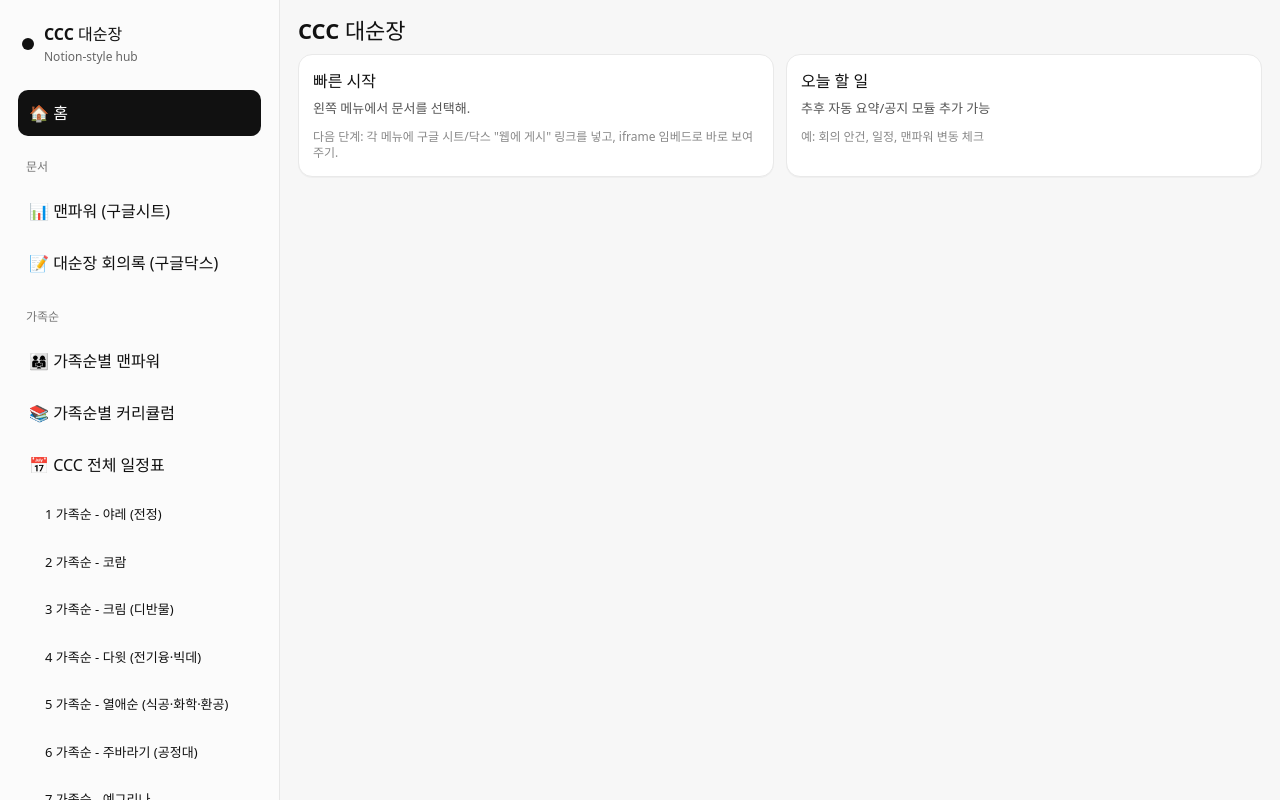
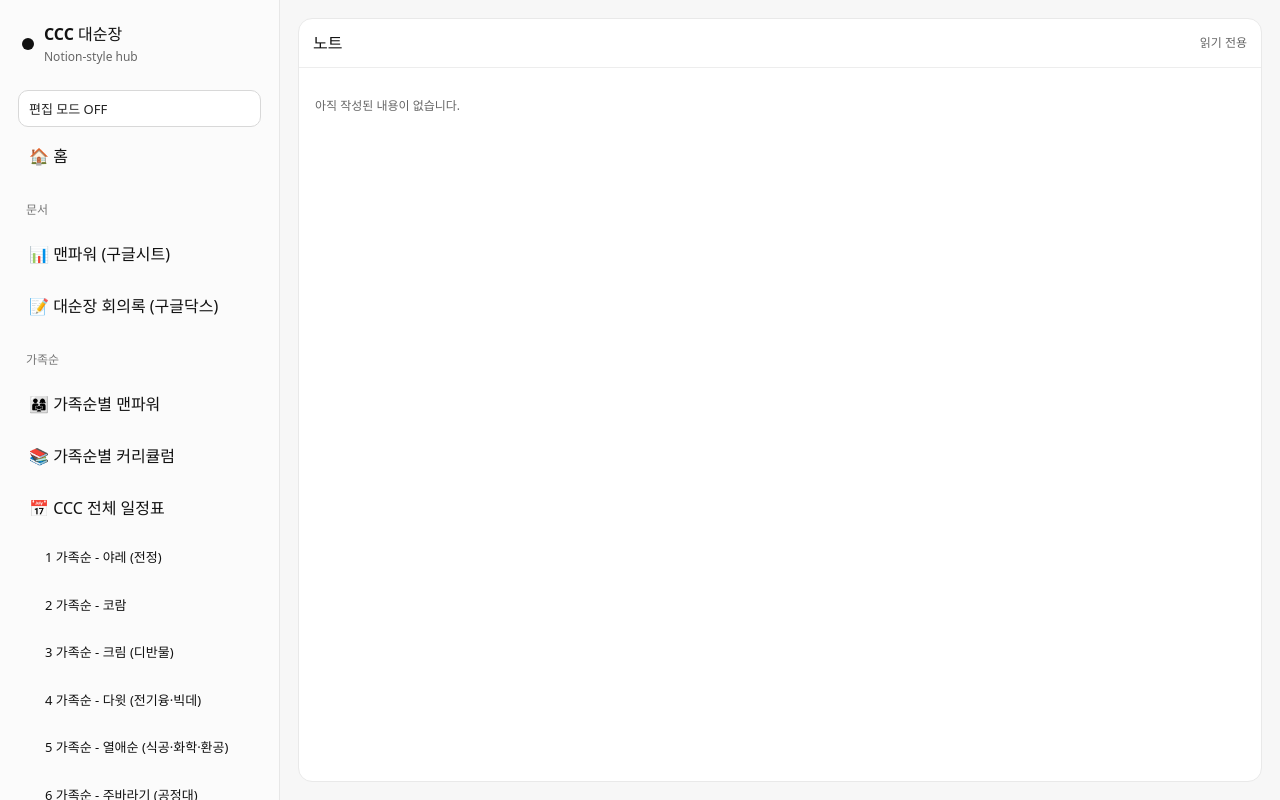
Before and after one commit to whtjddbs0928-boop/ccc-app, a React (Vite) app: page /notes/1 in a window 1280 px wide. Before the commit this address led to /. Built offline with nearby package versions, Linux system fonts and the light colour scheme.

Commit message:
enable in-app editing system

```diff
--- a/src/App.jsx
+++ b/src/App.jsx
@@ -1,5 +1,5 @@
 import { Routes, Route, NavLink, Navigate, useParams, useLocation } from "react-router-dom";
-import { useEffect, useMemo, useState } from "react";
+import { useEffect, useState } from "react";
 import { DocHub } from "./components/Dochub";
 import {
   CCC_CALENDAR_EMBED_URL,
@@ -8,6 +8,7 @@ import {
   MINUTES_EMBED_URL,
 } from "./config/docs";
 import { ManpowerPage } from "./pages/Manpower";
+import { NotePage } from "./pages/NotePage";
 
 const FAMILY_GROUPS_INITIAL = [
   {
@@ -96,17 +97,32 @@ const FAMILY_GROUPS_INITIAL = [
   },
 ];
 
-// ✅ 여기 URL만 나중에 너 구글 문서/시트 링크로 바꾸면 됨
-const PAGES = [
-  { key: "manpower", label: "📊 맨파워 (구글시트)", path: "/manpower", type: "link", url: "https://docs.google.com/spreadsheets/" },
-  { key: "minutes", label: "📝 대순장 회의록 (구글닥스)", path: "/minutes", type: "link", url: MINUTES_EDIT_URL },
-  { key: "family", label: "👨‍👩‍👧 가족순별 맨파워", path: "/family", type: "placeholder" },
-  { key: "curriculum", label: "📚 가족순별 커리큘럼", path: "/curriculum", type: "placeholder" },
-  { key: "schedule", label: "📅 CCC 전체 일정표", path: "/schedule", type: "placeholder" },
-  { key: "bridge", label: "🌉 기능순 - 브릿지순", path: "/teams/bridge", type: "placeholder" },
-  { key: "tongtong", label: "🕊 기능순 - 통통순(통일순)", path: "/teams/tongtong", type: "placeholder" },
-  { key: "praise", label: "🎶 기능순 - 찬양순", path: "/teams/praise", type: "placeholder" },
+const EDIT_MODE_KEY = "ccc-edit-mode";
+const PAGES_STORAGE_KEY = "ccc-pages-v1";
+const FAMILY_GROUPS_STORAGE_KEY = "ccc-family-groups-v1";
+
+const PAGES_INITIAL = [
+  { id: "manpower", title: "📊 맨파워 (구글시트)", path: "/manpower", type: "link", fixed: true },
+  { id: "minutes", title: "📝 대순장 회의록 (구글닥스)", path: "/minutes", type: "link", fixed: true },
+  { id: "family", title: "👨‍👩‍👧 가족순별 맨파워", path: "/family", type: "placeholder", fixed: true },
+  { id: "curriculum", title: "📚 가족순별 커리큘럼", path: "/curriculum", type: "placeholder", fixed: true },
+  { id: "schedule", title: "📅 CCC 전체 일정표", path: "/schedule", type: "placeholder", fixed: true },
+  { id: "bridge", title: "🌉 기능순 - 브릿지순", path: "/teams/bridge", type: "placeholder", fixed: true },
+  { id: "tongtong", title: "🕊 기능순 - 통통순(통일순)", path: "/teams/tongtong", type: "placeholder", fixed: true },
+  { id: "praise", title: "🎶 기능순 - 찬양순", path: "/teams/praise", type: "placeholder", fixed: true },
 ];
+
+function readLocalStorageJSON(key, fallbackValue) {
+  try {
+    const saved = window.localStorage.getItem(key);
+    if (!saved) {
+      return fallbackValue;
+    }
+    return JSON.parse(saved);
+  } catch {
+    return fallbackValue;
+  }
+}
 
 function PageFrame({ title, children }) {
   return (
@@ -115,29 +131,6 @@ function PageFrame({ title, children }) {
         <h1 className="pageTitle">{title}</h1>
       </div>
       <div className="pageBody">{children}</div>
-    </div>
-  );
-}
-
-function LinkCard({ url }) {
-  const hostname = useMemo(() => {
-    try {
-      return new URL(url).hostname;
-    } catch {
-      return url;
-    }
-  }, [url]);
-
-  return (
-    <div className="card">
-      <div className="cardTitle">외부 문서</div>
-      <div className="cardSub">{hostname}</div>
-      <a className="cardBtn" href={url} target="_blank" rel="noreferrer">
-        열기 →
-      </a>
-      <div className="cardHint">
-        * iOS 사파리에서 구글 문서/시트 임베드는 권한/쿠키 설정에 따라 로그인 팝업이 뜰 수 있어.
-      </div>
     </div>
   );
 }
@@ -167,26 +160,17 @@ function MinutesPage() {
   );
 }
 
-function FamilyGroupPage({ groups, onUpdateGroup }) {
+function FamilyGroupPage({ groups, onUpdateGroup, editMode }) {
   const { groupId } = useParams();
   const group = groups.find((g) => g.id === groupId);
 
   const [editing, setEditing] = useState(false);
+  const [groupTitle, setGroupTitle] = useState(group?.title ?? "");
   const [leader, setLeader] = useState(group?.leader ?? "");
   const [subLeadersText, setSubLeadersText] = useState(group?.subLeaders.join(", ") ?? "");
   const [membersBlock1, setMembersBlock1] = useState(group?.membersBlock1 ?? "");
   const [membersBlock2, setMembersBlock2] = useState(group?.membersBlock2 ?? "");
   const [notesText, setNotesText] = useState((group?.notes ?? []).join("\n"));
-
-  useEffect(() => {
-    if (!group) return;
-    setEditing(false);
-    setLeader(group.leader);
-    setSubLeadersText(group.subLeaders.join(", "));
-    setMembersBlock1(group.membersBlock1);
-    setMembersBlock2(group.membersBlock2);
-    setNotesText((group.notes ?? []).join("\n"));
-  }, [groupId, group]);
 
   if (!group) {
     return <Navigate to="/family" replace />;
@@ -203,6 +187,7 @@ function FamilyGroupPage({ groups, onUpdateGroup }) {
       .filter(Boolean);
 
     onUpdateGroup(group.id, {
+      title: groupTitle.trim() || group.title,
       leader: leader.trim() || group.leader,
       subLeaders,
       membersBlock1: membersBlock1.trim(),
@@ -214,6 +199,19 @@ function FamilyGroupPage({ groups, onUpdateGroup }) {
 
   return (
     <PageFrame title={group.title}>
+      <div className="card">
+        <div className="cardSub">이름</div>
+        {editing ? (
+          <input
+            value={groupTitle}
+            onChange={(e) => setGroupTitle(e.target.value)}
+            style={{ width: "100%", marginTop: 4, padding: 8, borderRadius: 8, border: "1px solid #ddd" }}
+          />
+        ) : (
+          <div style={{ marginTop: 8 }}>{group.title}</div>
+        )}
+      </div>
+
       <div className="card">
         <div className="cardSub">리더십</div>
         {editing ? (
@@ -295,14 +293,15 @@ function FamilyGroupPage({ groups, onUpdateGroup }) {
       </div>
 
       <div style={{ display: "flex", gap: 8, marginTop: 4 }}>
-        {editing ? (
+        {editMode &&
+          (editing ? (
             <>
               <button onClick={() => setEditing(false)}>취소</button>
               <button onClick={handleSave}>저장</button>
             </>
           ) : (
             <button onClick={() => setEditing(true)}>편집</button>
-        )}
+          ))}
       </div>
     </PageFrame>
   );
@@ -329,7 +328,87 @@ function Home() {
   );
 }
 
-function Sidebar({ onNavigate, familyGroups }) {
+function Sidebar({
+  onNavigate,
+  familyGroups,
+  pages,
+  editMode,
+  onToggleEditMode,
+  onRenamePage,
+  onAddCategory,
+}) {
+  const [editingPageId, setEditingPageId] = useState(null);
+  const [editingTitle, setEditingTitle] = useState("");
+
+  const documentPageIds = ["manpower", "minutes"];
+  const familyPageIds = ["family", "curriculum", "schedule"];
+  const teamPageIds = ["bridge", "tongtong", "praise"];
+
+  const documentPages = pages.filter((page) => documentPageIds.includes(page.id));
+  const familyPages = pages.filter((page) => familyPageIds.includes(page.id));
+  const teamPages = pages.filter((page) => teamPageIds.includes(page.id));
+  const notePages = pages.filter((page) => page.type === "note");
+
+  const beginRename = (page) => {
+    setEditingPageId(page.id);
+    setEditingTitle(page.title);
+  };
+
+  const commitRename = (page) => {
+    const nextTitle = editingTitle.trim() || page.title;
+    onRenamePage(page.id, nextTitle);
+    setEditingPageId(null);
+    setEditingTitle("");
+  };
+
+  const renderPageLink = (page, extraClassName = "") => (
+    <div className="navItemRow" key={page.id}>
+      <NavLink
+        to={page.path}
+        className={({ isActive }) => "navItem" + (extraClassName ? ` ${extraClassName}` : "") + (isActive ? " active" : "")}
+        onClick={onNavigate}
+      >
+        {editingPageId === page.id ? (
+          <input
+            className="navTitleInput"
+            value={editingTitle}
+            autoFocus
+            onClick={(e) => e.preventDefault()}
+            onChange={(e) => setEditingTitle(e.target.value)}
+            onBlur={() => commitRename(page)}
+            onKeyDown={(e) => {
+              if (e.key === "Enter") {
+                e.preventDefault();
+                commitRename(page);
+              }
+              if (e.key === "Escape") {
+                e.preventDefault();
+                setEditingPageId(null);
+                setEditingTitle("");
+              }
+            }}
+          />
+        ) : (
+          page.title
+        )}
+      </NavLink>
+      {editMode && (
+        <button
+          type="button"
+          className="navEditBtn"
+          aria-label={`${page.title} 이름 수정`}
+          onClick={(e) => {
+            e.preventDefault();
+            e.stopPropagation();
+            beginRename(page);
+          }}
+        >
+          ✎
+        </button>
+      )}
+    </div>
+  );
+
   return (
     <aside className="sidebar">
       <div className="brand">
@@ -341,23 +420,19 @@ function Sidebar({ onNavigate, familyGroups }) {
       </div>
 
       <nav className="nav">
+        <button type="button" className="editModeToggle" onClick={onToggleEditMode}>
+          {editMode ? "편집 모드 ON" : "편집 모드 OFF"}
+        </button>
+
         <NavLink to="/" end className={({ isActive }) => "navItem" + (isActive ? " active" : "")} onClick={onNavigate}>
           🏠 홈
         </NavLink>
 
         <div className="navSection">문서</div>
-        {PAGES.slice(0, 2).map((p) => (
-          <NavLink key={p.key} to={p.path} className={({ isActive }) => "navItem" + (isActive ? " active" : "")} onClick={onNavigate}>
-            {p.label}
-          </NavLink>
-        ))}
+        {documentPages.map((page) => renderPageLink(page))}
 
         <div className="navSection">가족순</div>
-        {PAGES.slice(2, 5).map((p) => (
-          <NavLink key={p.key} to={p.path} className={({ isActive }) => "navItem" + (isActive ? " active" : "")} onClick={onNavigate}>
-            {p.label}
-          </NavLink>
-        ))}
+        {familyPages.map((page) => renderPageLink(page))}
         {familyGroups.map((g) => (
           <NavLink
             key={g.id}
@@ -370,38 +445,66 @@ function Sidebar({ onNavigate, familyGroups }) {
         ))}
 
         <div className="navSection">기능순</div>
-        {PAGES.slice(5).map((p) => (
-          <NavLink key={p.key} to={p.path} className={({ isActive }) => "navItem" + (isActive ? " active" : "")} onClick={onNavigate}>
-            {p.label}
-          </NavLink>
-        ))}
+        {teamPages.map((page) => renderPageLink(page))}
+
+        {notePages.length > 0 && <div className="navSection">노트</div>}
+        {notePages.map((page) => renderPageLink(page))}
       </nav>
 
       <div className="sidebarFooter">
         <div className="small">v0.1</div>
         <div className="small">PWA • iPhone Safari</div>
       </div>
+      {editMode && (
+        <div>
+          <button type="button" className="sidebarAddBtn" onClick={onAddCategory}>
+            + 카테고리 추가
+          </button>
+        </div>
+      )}
     </aside>
   );
 }
 
+function getPageTitleByPath(pages, path, fallbackTitle) {
+  const found = pages.find((page) => page.path === path);
+  return found?.title ?? fallbackTitle;
+}
+
 export default function App() {
   const [mobileOpen, setMobileOpen] = useState(false);
+  const [editMode, setEditMode] = useState(() => {
+    const saved = readLocalStorageJSON(EDIT_MODE_KEY, false);
+    return Boolean(saved);
+  });
+  const [pages, setPages] = useState(() => {
+    const saved = readLocalStorageJSON(PAGES_STORAGE_KEY, PAGES_INITIAL);
+    return Array.isArray(saved) ? saved : PAGES_INITIAL;
+  });
   const [familyGroups, setFamilyGroups] = useState(() => {
-    try {
-      const saved = window.localStorage.getItem("ccc-family-groups-v1");
-      if (saved) {
-        return JSON.parse(saved);
-      }
-    } catch {
-      // ignore
-    }
-    return FAMILY_GROUPS_INITIAL;
+    const saved = readLocalStorageJSON(FAMILY_GROUPS_STORAGE_KEY, FAMILY_GROUPS_INITIAL);
+    return Array.isArray(saved) ? saved : FAMILY_GROUPS_INITIAL;
   });
 
   useEffect(() => {
     try {
-      window.localStorage.setItem("ccc-family-groups-v1", JSON.stringify(familyGroups));
+      window.localStorage.setItem(EDIT_MODE_KEY, JSON.stringify(editMode));
+    } catch {
+      // ignore
+    }
+  }, [editMode]);
+
+  useEffect(() => {
+    try {
+      window.localStorage.setItem(PAGES_STORAGE_KEY, JSON.stringify(pages));
+    } catch {
+      // ignore
+    }
+  }, [pages]);
+
+  useEffect(() => {
+    try {
+      window.localStorage.setItem(FAMILY_GROUPS_STORAGE_KEY, JSON.stringify(familyGroups));
     } catch {
       // ignore
     }
@@ -411,6 +514,24 @@ export default function App() {
     setFamilyGroups((prev) =>
       prev.map((g) => (g.id === id ? { ...g, ...patch } : g)),
     );
+  };
+
+  const handleRenamePage = (id, title) => {
+    setPages((prev) =>
+      prev.map((page) => (page.id === id ? { ...page, title } : page)),
+    );
+  };
+
+  const handleAddCategory = () => {
+    const id = `note-${Date.now()}`;
+    const newPage = {
+      id,
+      title: "새 노트",
+      path: `/notes/${id}`,
+      type: "note",
+      fixed: false,
+    };
+    setPages((prev) => [...prev, newPage]);
   };
 
   const location = useLocation();
@@ -430,7 +551,15 @@ export default function App() {
       {mobileOpen && <div className="overlay" onClick={() => setMobileOpen(false)} />}
 
       <div className={"sidebarWrap" + (mobileOpen ? " open" : "")}>
-        <Sidebar onNavigate={() => setMobileOpen(false)} familyGroups={familyGroups} />
+        <Sidebar
+          onNavigate={() => setMobileOpen(false)}
+          familyGroups={familyGroups}
+          pages={pages}
+          editMode={editMode}
+          onToggleEditMode={() => setEditMode((prev) => !prev)}
+          onRenamePage={handleRenamePage}
+          onAddCategory={handleAddCategory}
+        />
       </div>
 
       <main className={"main" + (isFullBleed ? " main--fullBleed" : "")}>
@@ -446,17 +575,30 @@ export default function App() {
             }
           />
 
-          <Route path="/family" element={<Placeholder title="👨‍👩‍👧 가족순별 맨파워" />} />
+          <Route
+            path="/family"
+            element={<Placeholder title={getPageTitleByPath(pages, "/family", "👨‍👩‍👧 가족순별 맨파워")} />}
+          />
           <Route
             path="/family/:groupId"
-            element={<FamilyGroupPage groups={familyGroups} onUpdateGroup={handleUpdateFamilyGroup} />}
+            element={
+              <FamilyGroupPage
+                key={location.pathname}
+                groups={familyGroups}
+                onUpdateGroup={handleUpdateFamilyGroup}
+                editMode={editMode}
               />
-          <Route path="/curriculum" element={<Placeholder title="📚 가족순별 커리큘럼" />} />
+            }
+          />
+          <Route
+            path="/curriculum"
+            element={<Placeholder title={getPageTitleByPath(pages, "/curriculum", "📚 가족순별 커리큘럼")} />}
+          />
           <Route
             path="/schedule"
             element={
               <DocHub
-                title="📅 CCC 전체 일정표 (Google Calendar)"
+                title={getPageTitleByPath(pages, "/schedule", "📅 CCC 전체 일정표 (Google Calendar)")}
                 editUrl={CCC_CALENDAR_OPEN_URL}
                 embedUrl={CCC_CALENDAR_EMBED_URL}
                 buttonLabel="구글캘린더 열기 →"
@@ -464,9 +606,20 @@ export default function App() {
             }
           />
 
-          <Route path="/teams/bridge" element={<Placeholder title="🌉 기능순 - 브릿지순" />} />
-          <Route path="/teams/tongtong" element={<Placeholder title="🕊 기능순 - 통통순(통일순)" />} />
-          <Route path="/teams/praise" element={<Placeholder title="🎶 기능순 - 찬양순" />} />
+          <Route
+            path="/teams/bridge"
+            element={<Placeholder title={getPageTitleByPath(pages, "/teams/bridge", "🌉 기능순 - 브릿지순")} />}
+          />
+          <Route
+            path="/teams/tongtong"
+            element={<Placeholder title={getPageTitleByPath(pages, "/teams/tongtong", "🕊 기능순 - 통통순(통일순)")} />}
+          />
+          <Route
+            path="/teams/praise"
+            element={<Placeholder title={getPageTitleByPath(pages, "/teams/praise", "🎶 기능순 - 찬양순")} />}
+          />
+
+          <Route path="/notes/:noteId" element={<NotePage editMode={editMode} />} />
 
           <Route path="*" element={<Navigate to="/" replace />} />
         </Routes>
--- a/src/index.css
+++ b/src/index.css
@@ -109,6 +109,16 @@ body {
 
 .nav { display: flex; flex-direction: column; gap: 6px; padding: 4px; }
 .navSection { margin-top: 10px; font-size: 12px; color: #777; padding: 6px 8px; }
+.editModeToggle {
+  width: 100%;
+  border: 1px solid #d8d8d8;
+  background: #fff;
+  color: #222;
+  border-radius: 10px;
+  padding: 8px 10px;
+  font-size: 13px;
+  text-align: left;
+}
 
 .navItem {
   text-decoration: none;
@@ -123,6 +133,37 @@ body {
 .navItemSub {
   padding-left: 26px;
   font-size: 13px;
+}
+.navItemRow {
+  display: flex;
+  align-items: center;
+  gap: 6px;
+}
+.navItemRow .navItem {
+  flex: 1;
+}
+.navEditBtn {
+  height: 32px;
+  min-width: 32px;
+  padding: 0;
+  border: 1px solid #ddd;
+  border-radius: 8px;
+  background: #fff;
+  color: #444;
+}
+.navTitleInput {
+  width: 100%;
+  border: 1px solid #ddd;
+  border-radius: 8px;
+  padding: 6px 8px;
+  font: inherit;
+}
+.sidebarAddBtn {
+  width: 100%;
+  margin-top: 8px;
+  border: 1px dashed #bdbdbd;
+  background: #fff;
+  color: #333;
 }
 
 .sidebarFooter {
@@ -190,6 +231,38 @@ body {
 }
 .list li { margin: 4px 0; }
 
+.notePage {
+  height: 100%;
+  min-height: 0;
+  display: flex;
+  flex-direction: column;
+  background: #fff;
+  border: 1px solid #e9e9e9;
+  border-radius: 14px;
+}
+.noteToolbar {
+  display: flex;
+  justify-content: space-between;
+  align-items: center;
+  padding: 12px 14px;
+  border-bottom: 1px solid #ededed;
+}
+.noteEditor,
+.noteViewer {
+  flex: 1 1 auto;
+  min-height: 0;
+  overflow: auto;
+  padding: 16px;
+  line-height: 1.6;
+}
+.noteEditor {
+  outline: none;
+}
+.noteEditor:empty::before {
+  content: "여기에 내용을 작성하세요.";
+  color: #999;
+}
+
 /* 모바일 */
 .mobileTop {
   display: none;
--- /dev/null
+++ b/src/pages/NotePage.jsx
@@ -0,0 +1,75 @@
+import { useEffect, useMemo, useState } from "react";
+import { Navigate, useParams } from "react-router-dom";
+
+const NOTE_STORAGE_KEY = "ccc-page-notes-v1";
+
+function readSavedNotes() {
+  try {
+    const saved = window.localStorage.getItem(NOTE_STORAGE_KEY);
+    if (!saved) {
+      return {};
+    }
+    const parsed = JSON.parse(saved);
+    return parsed && typeof parsed === "object" ? parsed : {};
+  } catch {
+    return {};
+  }
+}
+
+export function NotePage({ editMode }) {
+  const { noteId } = useParams();
+  const [notesById, setNotesById] = useState(() => readSavedNotes());
+
+  useEffect(() => {
+    try {
+      window.localStorage.setItem(NOTE_STORAGE_KEY, JSON.stringify(notesById));
+    } catch {
+      // ignore
+    }
+  }, [notesById]);
+
+  const currentHtml = useMemo(() => {
+    if (!noteId) {
+      return "";
+    }
+    return notesById[noteId] ?? "";
+  }, [notesById, noteId]);
+
+  if (!noteId) {
+    return <Navigate to="/" replace />;
+  }
+
+  const handleInput = (event) => {
+    const nextHtml = event.currentTarget.innerHTML;
+    setNotesById((prev) => ({
+      ...prev,
+      [noteId]: nextHtml,
+    }));
+  };
+
+  return (
+    <div className="notePage">
+      <div className="noteToolbar">
+        <strong>노트</strong>
+        <span className="small">{editMode ? "편집 가능" : "읽기 전용"}</span>
+      </div>
+
+      {editMode ? (
+        <div
+          className="noteEditor"
+          contentEditable
+          suppressContentEditableWarning
+          onInput={handleInput}
+          dangerouslySetInnerHTML={{ __html: currentHtml }}
+        />
+      ) : (
+        <div
+          className="noteViewer"
+          dangerouslySetInnerHTML={{
+            __html: currentHtml || "<p class='small'>아직 작성된 내용이 없습니다.</p>",
+          }}
+        />
+      )}
+    </div>
+  );
+}
```
Lines whose indentation alone changed are shown as unchanged.
